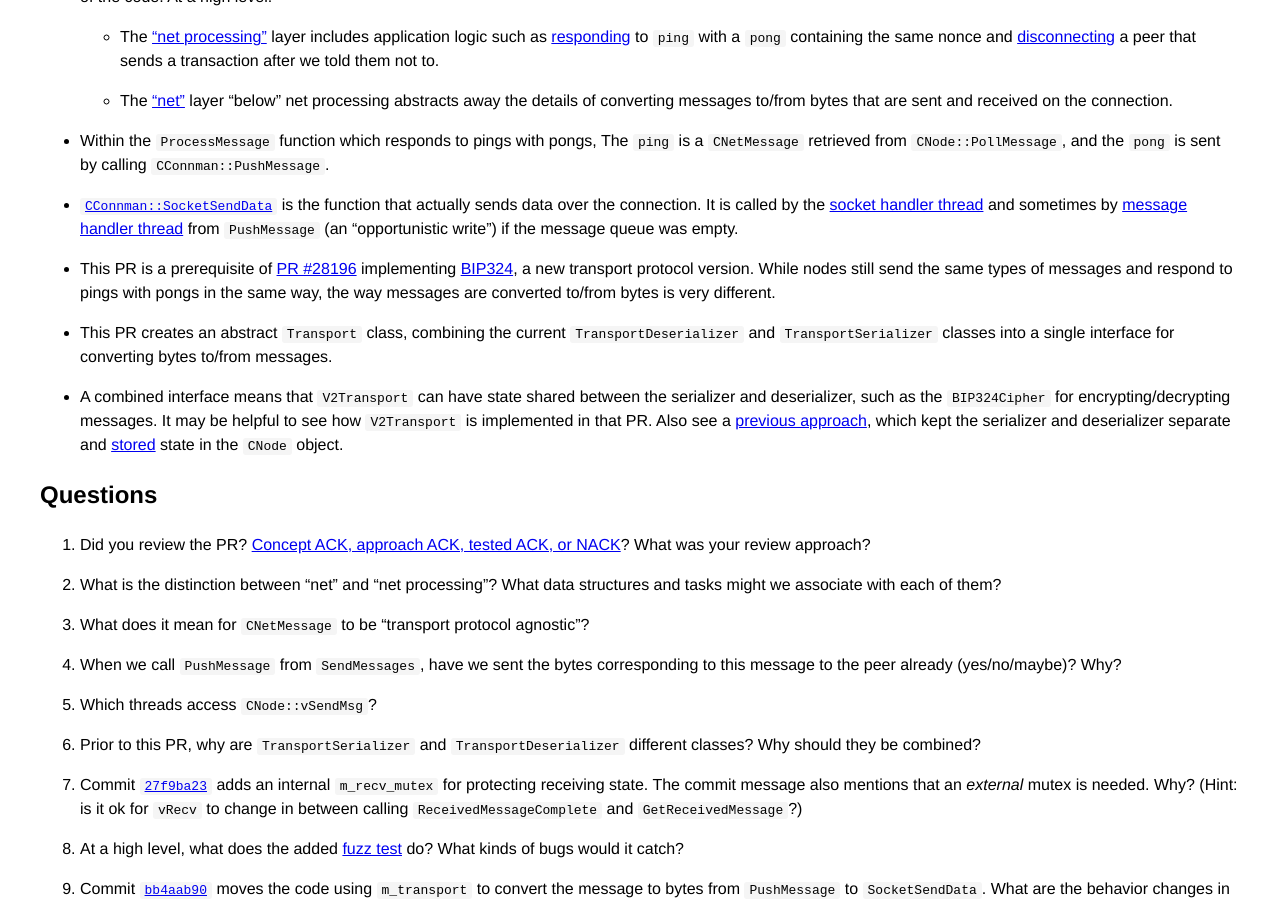
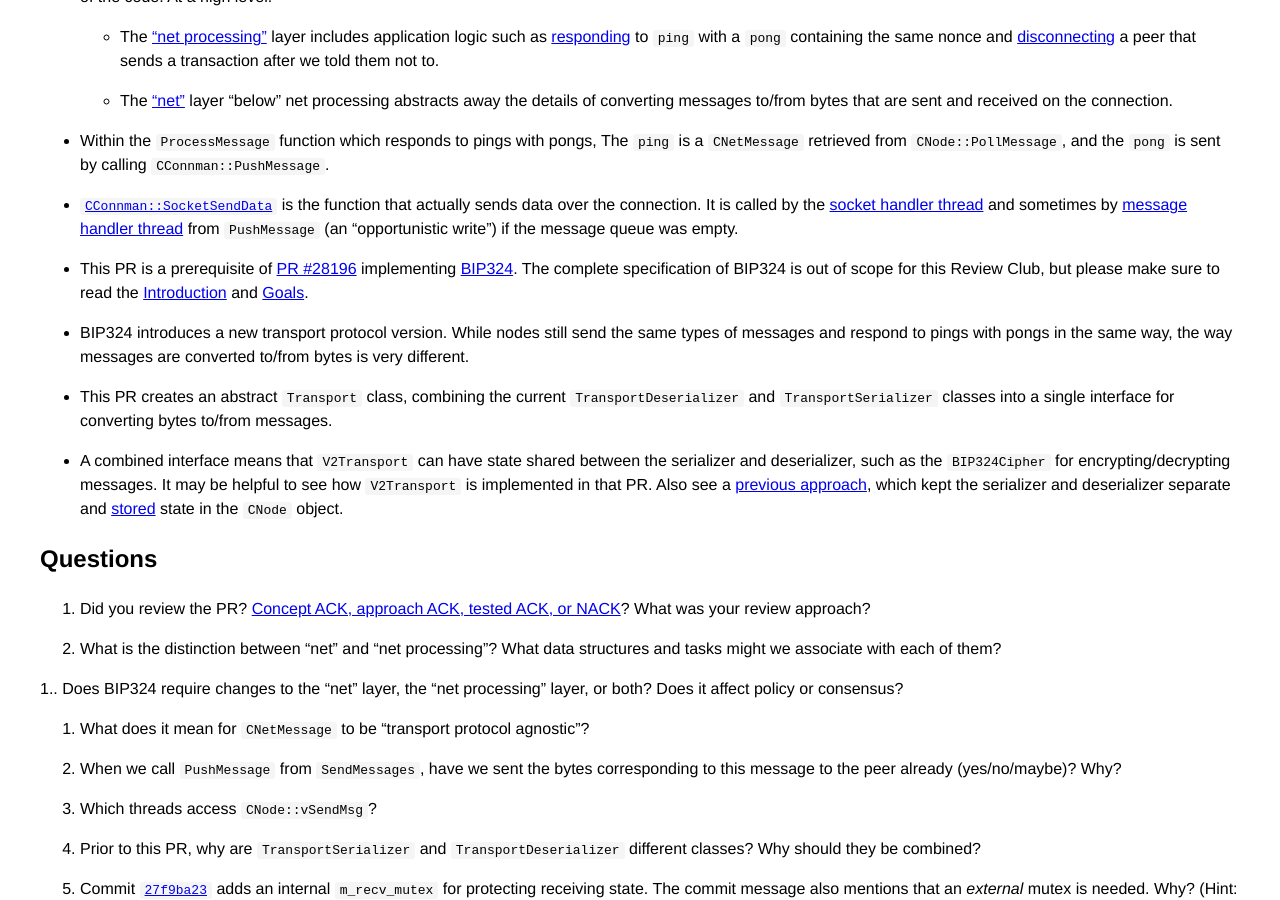
Before and after one commit to bitcoin-core-review-club/website, a Jekyll site: the page built from _posts/2023-09-06-#28165.md, in a window 1280 px wide and 900 px high, scrolled down 444 px. Built offline with Jekyll 4.4.1, drawn with Linux system fonts in a browser that asks for light colours.

Commit message:
slightly expand on BIP324

```diff
--- a/_posts/2023-09-06-#28165.md
+++ b/_posts/2023-09-06-#28165.md
@@ -38,9 +38,9 @@ thread](https://github.com/bitcoin/bitcoin/blob/083316c4fe20819fbe627c5d21f1a627
 from `PushMessage` (an "opportunistic write") if the message queue was empty.
 
 - This PR is a prerequisite of [PR #28196](https://github.com/bitcoin/bitcoin/pull/28196)
-  implementing [BIP324](https://github.com/bitcoin/bips/blob/master/bip-0324.mediawiki), a new
-transport protocol version. While nodes still send the same types of messages and respond to pings with pongs
-in the same way, the way messages are converted to/from bytes is very different.
+  implementing [BIP324](https://github.com/bitcoin/bips/blob/master/bip-0324.mediawiki). The complete specification of BIP324 is out of scope for this Review Club, but please make sure to read the [Introduction](https://github.com/bitcoin/bips/blob/master/bip-0324.mediawiki#user-content-Introduction) and [Goals](https://github.com/bitcoin/bips/blob/master/bip-0324.mediawiki#user-content-Goals).
+
+- BIP324 introduces a new transport protocol version. While nodes still send the same types of messages and respond to pings with pongs in the same way, the way messages are converted to/from bytes is very different.
 
 - This PR creates an abstract `Transport` class, combining the current `TransportDeserializer` and
   `TransportSerializer` classes into a single interface for converting bytes to/from messages.
@@ -59,6 +59,8 @@ state in the `CNode` object.
 
 1. What is the distinction between "net" and "net processing"? What data structures and tasks might
    we associate with each of them?
+
+1.. Does BIP324 require changes to the "net" layer, the "net processing" layer, or both? Does it affect policy or consensus?
 
 1. What does it mean for `CNetMessage` to be "transport protocol agnostic"?
 
```
